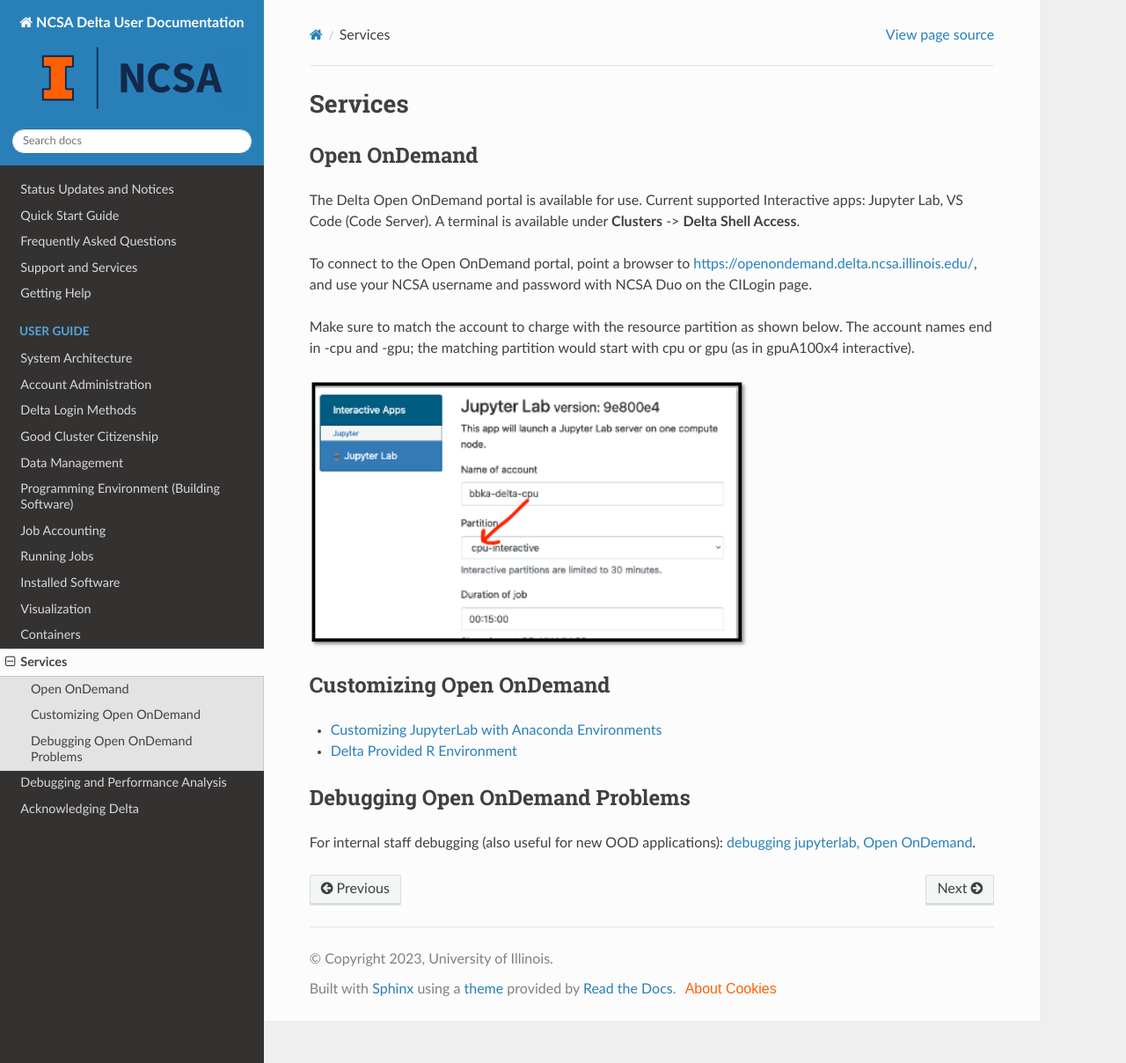
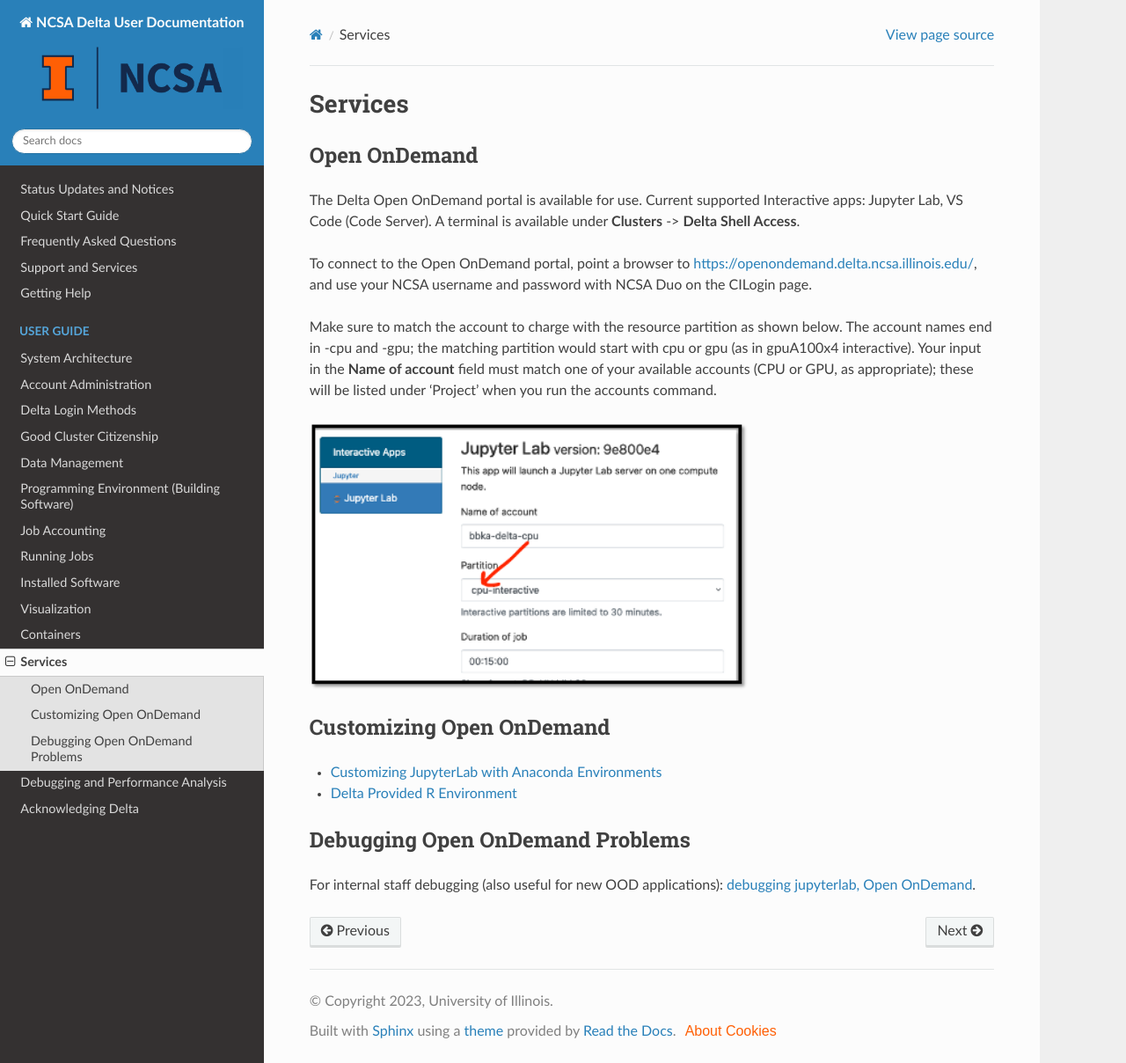
Before and after one commit to ncsa/Delta_doc, a Sphinx documentation site: the page built from docs/source/user_guide/services.rst, in a window 1280 px wide and 1208 px high. Shown: the whole window at 88% size. Built offline with Sphinx 7.4.7 and the Read the Docs theme 2.0.0, drawn with Linux system fonts in a browser that asks for light colours.

Commit message:
Update services.rst added accounts command note

```diff
--- a/docs/source/user_guide/services.rst
+++ b/docs/source/user_guide/services.rst
@@ -12,6 +12,7 @@ To connect to the Open OnDemand portal, point a browser to https://openondemand.
 
 Make sure to match the account to charge with the resource partition as shown below.
 The account names end in -cpu and -gpu; the matching partition would start with cpu or gpu (as in gpuA100x4 interactive).
+Your input in the **Name of account** field must match one of your available accounts (CPU or GPU, as appropriate); these will be listed under ‘Project’ when you run the accounts command.
 
 ..  image:: images/services/jlab_config_partition.png
     :alt: Jupyter Lab partition configuration
```
